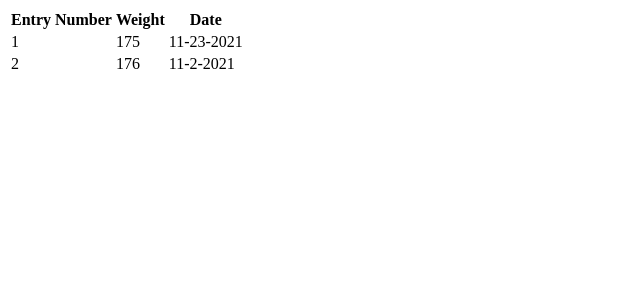
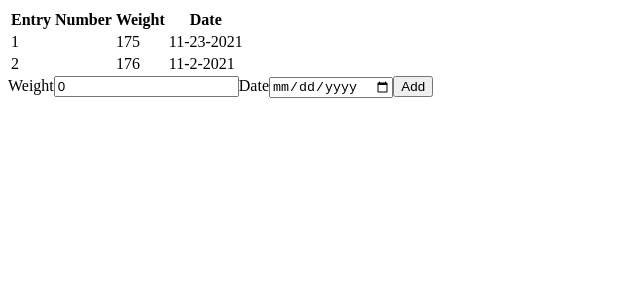
Before and after one commit to aamrlyman/React-Tutorial---Weight-Tracker, a React (Create React App) app: page / in a window 1280 px wide. Shown: the top 300 px of the page, without its empty margins (0-640 px from the left). Built offline with nearby package versions, Linux system fonts and the light colour scheme.

Commit message:
add weight, date, and add inputs and buton

```diff
--- a/src/App.jsx
+++ b/src/App.jsx
@@ -1,13 +1,15 @@
 import DisplayEntries from './Components/DisplayEntries/DisplayEntries';
 import React, { useState } from 'react';
-
+import AddEntryForm from './Components/AddEntry/AddEntryForm';
 
 function App() {
   const [entries, setEntries] = useState ([{Weight: 175, Date: "11-23-2021"},
                                            {Weight: 176, Date: "11-2-2021"}])
   return (
     <div className="App">
+      {/* adding entries as a prop/peramter to the DisplayEntries function */}
       <DisplayEntries parentEntries = {entries}/>
+      <AddEntryForm/>
     </div>
   );
 }
--- /dev/null
+++ b/src/Components/AddEntry/AddEntryForm.jsx
@@ -0,0 +1,37 @@
+import React, { useState } from 'react';
+
+
+const AddEntryForm = (props) => {
+                // setWeight is a function that we have to call to update the weight value
+    const [weight, setWeight] = useState(0);
+    const [date, setDate] = useState('');
+
+    function handleSubmit (event){
+        event.preventDefault();
+        // The default behavior is to refresh page on submit because the type is submit
+        let newEntry = {
+            // creating an object with the useState weight and date variables
+            weight: {weight},
+            date: {date}
+        }
+        console.log(newEntry);
+    }
+
+    return (
+        // form has an onsubmit attribute that is in this case, calling the handleSubmit function
+        <form onSubmit={handleSubmit}>
+            <label>Weight</label>
+            {/* onChange is an attribute of useState variables, onChange calls the set weight function based on the event (any change to the weight input) event.target.value takes in the user input on webpage
+            The value attribute binds the input box to the weight state
+            type= "numer" makes the weight input allow only numbers
+            */}
+            <input type = "Number" value={weight} onChange= {(event) => setWeight(parseFloat(event.target.value))}></input>
+            <label>Date</label>
+            <input type = "date" value={date}  onChange= {(event) => setDate(event.target.value)}></input>
+            <button type = "submit">Add</button>
+
+        </form>
+      );
+}
+
+export default AddEntryForm;
```
